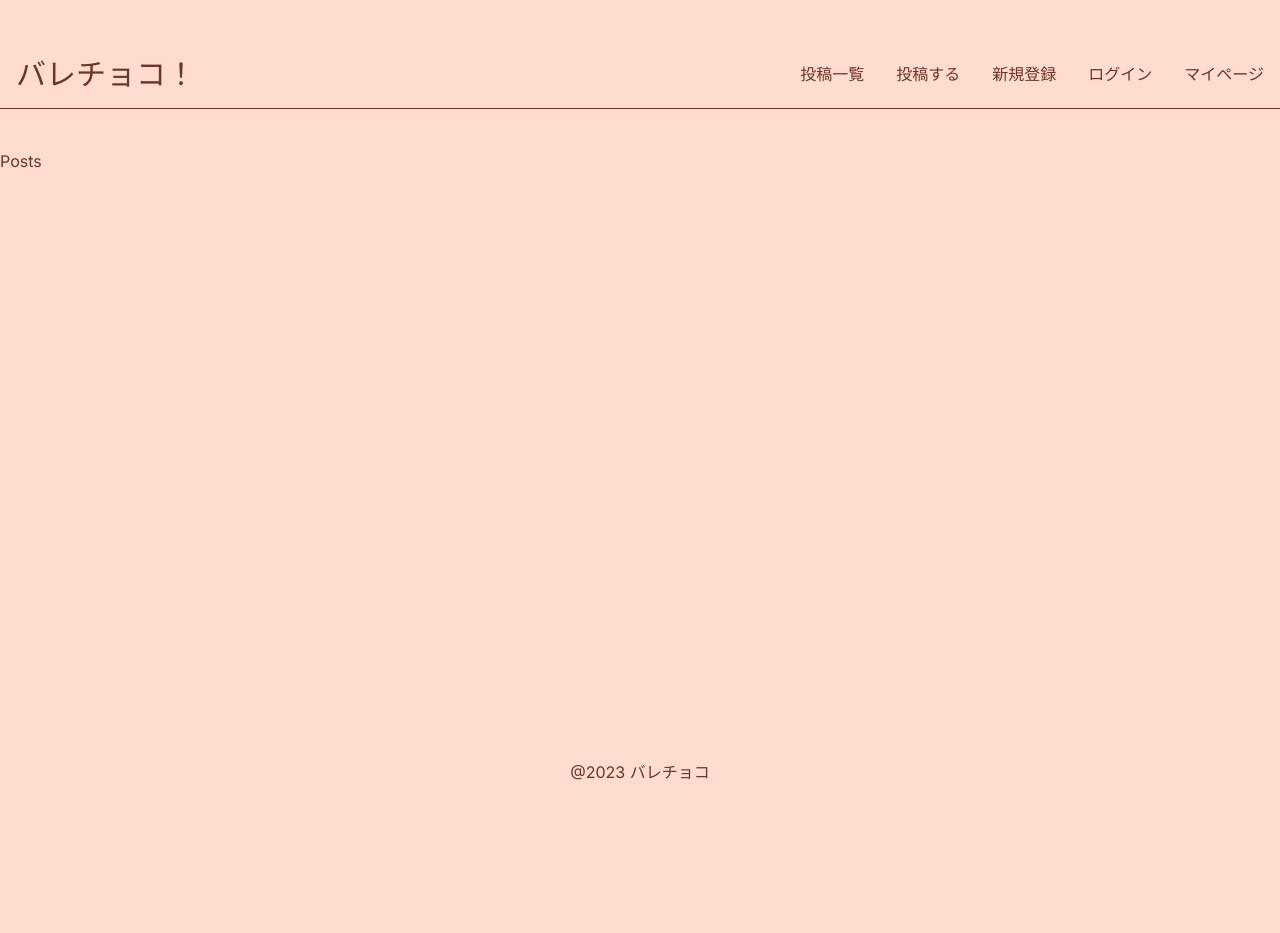
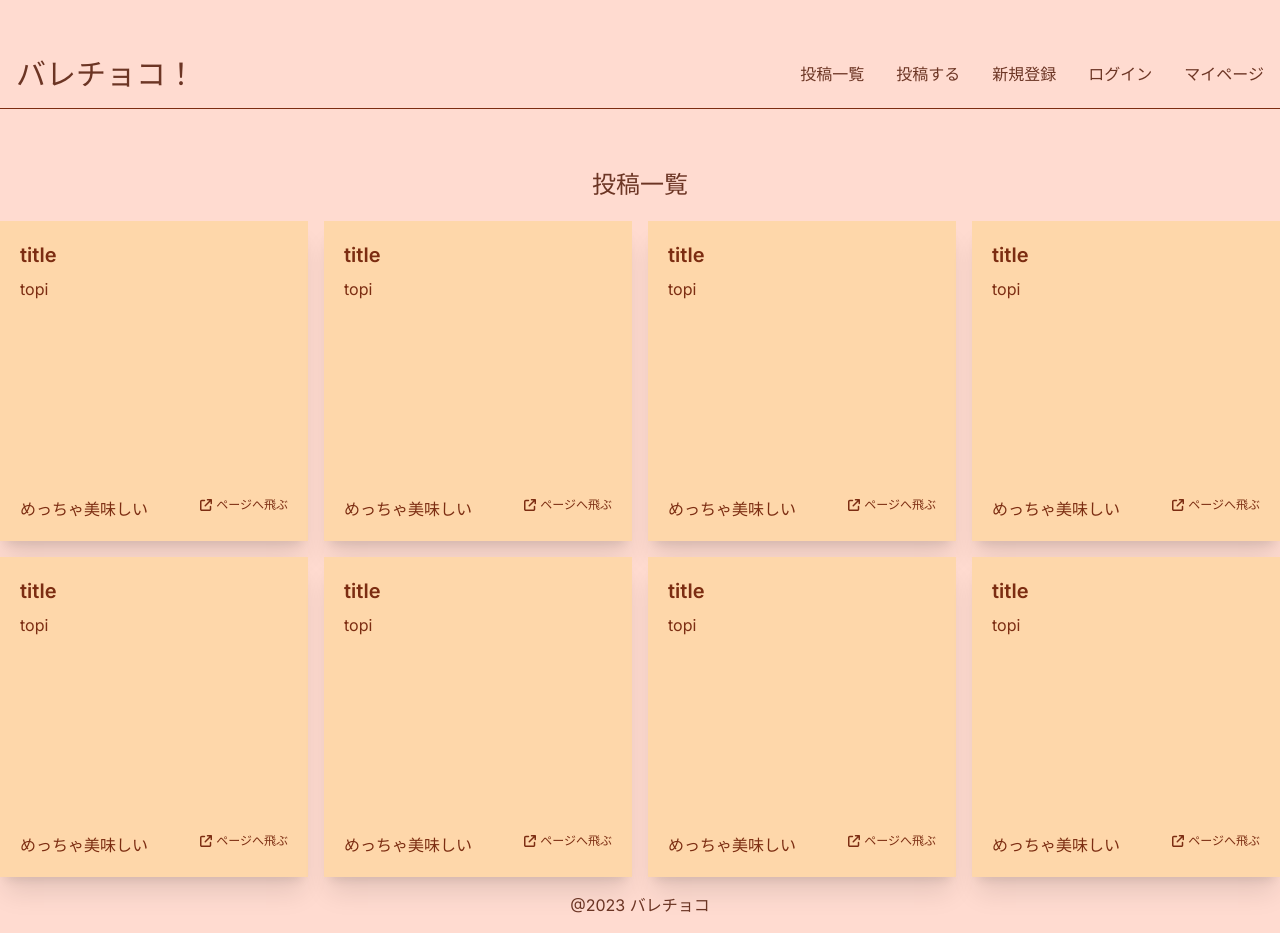
Before and after one commit to topi0247/Sweet-Spot, a Next.js app: page /posts in a window 1280 px wide. Before the commit the page ends 800 px from the top, so only its background shows below. Built offline with nearby package versions, Linux system fonts and the light colour scheme; no server answers.

Commit message:
一覧のレイアウトひな形完成

```diff
--- /dev/null
+++ b/pages/api/proxy.ts
@@ -0,0 +1,20 @@
+import type { NextApiRequest, NextApiResponse } from "next";
+
+const proxyApi = async (req: NextApiRequest, res: NextApiResponse) => {
+  const { url } = req.query;
+  if (typeof url !== "string") {
+    // url が指定されていない場合
+    return res.status(400);
+  }
+  if (req.method !== "GET") {
+    // GET 以外のメソッドでアクセスされた場合(GET のみに対応）
+    return res.status(405);
+  }
+
+  const response = await fetch(url);
+  const text = await response.text();
+  res.setHeader("Content-Type", "text/html");
+  res.status(200).send(text);
+};
+
+export default proxyApi;
--- a/src/app/posts/page.tsx
+++ b/src/app/posts/page.tsx
@@ -1,7 +1,35 @@
+import PostCard from "@/components/postCard";
 import React from "react";
+import { Post } from "@/types";
 
-const Posts = () => {
-  return <div>Posts</div>;
+type PostsProps = {
+  posts: Post[];
+};
+
+const Posts = ({ posts }: PostsProps) => {
+  const post = {
+    id: "id",
+    title: "title",
+    comment: "めっちゃ美味しい",
+    url: "https://www.lindt.jp/c/onlineshop/collection/lindor/9701225",
+    postedBy: "topi",
+    tags: ["tag1", "tag2", "tag3"],
+  };
+  return (
+    <article>
+      <h2 className="text-center text-2xl m-5">投稿一覧</h2>
+      <div className="grid grid-cols-4 gap-4">
+        <PostCard post={post} />
+        <PostCard post={post} />
+        <PostCard post={post} />
+        <PostCard post={post} />
+        <PostCard post={post} />
+        <PostCard post={post} />
+        <PostCard post={post} />
+        <PostCard post={post} />
+      </div>
+    </article>
+  );
 };
 
 export default Posts;
--- /dev/null
+++ b/src/common/getOgp.ts
@@ -0,0 +1,27 @@
+export const getOGP = async (url: string) => {
+  const result = await fetch(`/api/proxy?url=${url}`);
+  const html = await result.text();
+  const dom = new DOMParser().parseFromString(html, "text/html");
+
+  const data = Array.from(dom.head.children).reduce<{
+    title: string;
+    image: string;
+  }>(
+    (result, element) => {
+      const property = element.getAttribute("property");
+      if (property === "og:title") {
+        // title を取得
+        result.title = element.getAttribute("content") ?? "";
+      }
+      if (property === "og:image") {
+        // image を取得
+        result.image = element.getAttribute("content") ?? "";
+      }
+
+      return result;
+    },
+    { title: "", image: "" }
+  );
+
+  return data;
+};
--- /dev/null
+++ b/src/components/postCard.tsx
@@ -0,0 +1,59 @@
+"use client";
+
+import React from "react";
+import { useEffect, useState } from "react";
+import Link from "next/link";
+import { Post } from "@/types";
+import { getOGP } from "@/common/getOgp";
+import { FontAwesomeIcon } from "@fortawesome/react-fontawesome";
+import { faArrowUpRightFromSquare } from "@fortawesome/free-solid-svg-icons";
+
+type PostCardProps = {
+  post: Post;
+};
+
+type OgpData = {
+  title: string;
+  image: string;
+};
+
+const PostCard = ({ post }: PostCardProps) => {
+  const [ogp, setOgp] = useState({} as OgpData);
+  const { title, comment, url, postedBy, tags } = post;
+
+  useEffect(() => {
+    const getMetadata = async () => {
+      const result = await getOGP(url);
+      setOgp(result);
+    };
+    getMetadata();
+  }, []);
+
+  return (
+    <section className="text-orange-900 body-font w-full h-80">
+      <div className="card h-full bg-orange-200 shadow-xl rounded-none">
+        <figure>
+          <Link href={url} target="_blank">
+            <img src={ogp.image} alt={ogp.title} />
+          </Link>
+        </figure>
+        <div className="card-body p-5">
+          <h2 className="card-title">{title}</h2>
+          <p>{postedBy}</p>
+          <div className="flex justify-between">
+            <p>{comment}</p>
+            <Link href={url} className="text-xs">
+              <FontAwesomeIcon
+                className="mr-1"
+                icon={faArrowUpRightFromSquare}
+              />
+              ページへ飛ぶ
+            </Link>
+          </div>
+        </div>
+      </div>
+    </section>
+  );
+};
+
+export default PostCard;
--- /dev/null
+++ b/src/types.ts
@@ -0,0 +1,8 @@
+export type Post = {
+  id: string;
+  title: string;
+  comment: string;
+  url: string;
+  postedBy: string;
+  tags: string[];
+};
--- a/tailwind.config.ts
+++ b/tailwind.config.ts
@@ -15,6 +15,6 @@ const config: Config = {
       },
     },
   },
-  plugins: [],
+  plugins: [require("daisyui")],
 };
 export default config;
```
Also changed, not shown: package.json (+14 -8 lines), 1 other file (tests, documents, lock files or other folders).
